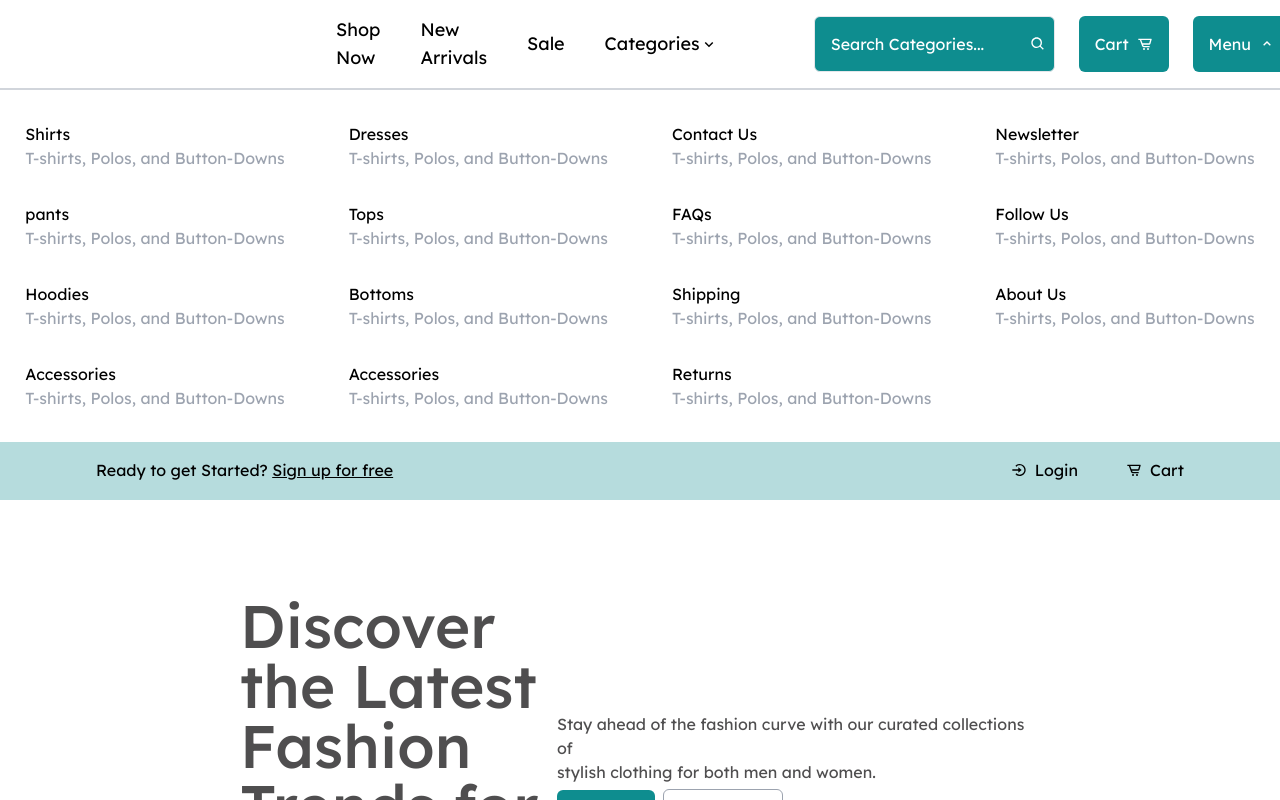
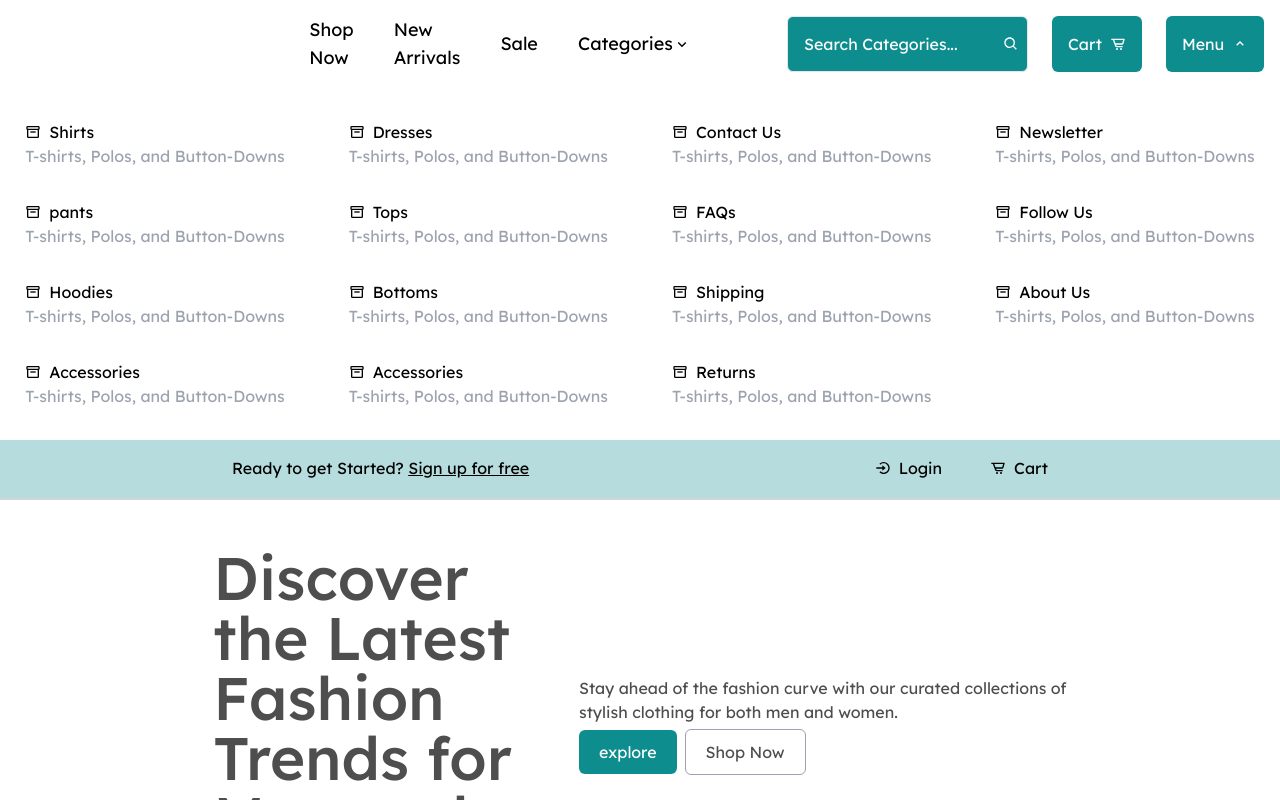
Before and after one commit to Nyman556/React-ecommerce, a React (Create React App) app: page / in a window 1280 px wide. Both pictures are taken after a click on the button "Menu". Shown: the top 800 px of the page. Built offline with nearby package versions, Linux system fonts and the light colour scheme.

Commit message:
tailwind ändringar

```diff
--- a/src/App.js
+++ b/src/App.js
@@ -8,7 +8,7 @@ import { BrowserRouter as Router, Route, Routes } from "react-router-dom";
 function App() {
 	return (
 		<Router>
-			<div className="App">
+			<div className="App [&>section]:w-1/3">
 				<Header />
 				<div>
 					<Routes>
--- a/src/components/feature.js
+++ b/src/components/feature.js
@@ -3,7 +3,7 @@ import { FEATURE_IMAGE_URL } from "../constants/imageUrls";
 
 export function Feature() {
 	return (
-		<section className="lg:flex px-60 my-12 mt-24 text-lightGray">
+		<section className="self-center text-lightGray flex">
 			<div className=" lg:w-2/4 flex flex-col justify-center space-y-8 lg:mr-24">
 				<p>Shop</p>
 				<h3 className=" text-5xl">
--- a/src/components/footer.js
+++ b/src/components/footer.js
@@ -21,7 +21,6 @@ export function Footer() {
 				<div>
 					<img src={logo} />
 				</div>
-				<div className="flex space-x-24">
 				<ul className="flex flex-col [&>a]:text-sm space-y-3 [&>a]:text-gray-400">
 					<p>About Us</p>
 					{FOOTER_LINKS_ABOUT.map((linkTitle, idx) => {
@@ -52,7 +51,6 @@ export function Footer() {
 						);
 					})}
 				</ul>
-				</div>
 				<div className=" space-y-4 text-lightGray">
 					<h6>Subscribe</h6>
 					<p>Join our mailing list for the latest updates and promotions.</p>
--- a/src/components/header.js
+++ b/src/components/header.js
@@ -31,8 +31,11 @@ export function Header() {
 	}, []);
 
 	return (
-		<header className="top-0 bg-white z-10" ref={header}>
-			<div className="flex px-60 p-4 border-b-2 border-gray-300  w-4/4 justify-between">
+		<header
+			className="top-0 bg-white z-10 border-b-2 border-gray-300"
+			ref={header}
+		>
+			<div className="w-2/3 flex m-auto py-4  w-4/4 justify-between">
 				<Link to="/">
 					<img src={logo} />
 				</Link>
--- a/src/components/hero.js
+++ b/src/components/hero.js
@@ -3,7 +3,7 @@ import { HERO_IMAGE_URL } from "../constants/imageUrls";
 
 export function Hero() {
 	return (
-		<section className="flex flex-col justify-center my-12 px-60">
+		<section className="self-center">
 			<div className="flex justify-between my-12 text-lightGray">
 				<h1 className=" text-3xl lg:text-6xl leading-tight lg:w-2/5">
 					Discover the Latest Fashion Trends for Men and Women
--- a/src/components/howItWorks.js
+++ b/src/components/howItWorks.js
@@ -3,7 +3,7 @@ import { HOW_IT_WORKS_IMAGE_URLS } from "../constants/imageUrls";
 
 export function HowItWorks() {
 	return (
-		<section className="my-12 mt-32 px-60 text-lightGray">
+		<section className="self-center text-lightGray">
 			<div className="flex flex-col text-center space-y-5">
 				<p>Simplistic</p>
 				<h3 className=" text-5xl">
--- a/src/components/menu.js
+++ b/src/components/menu.js
@@ -1,4 +1,4 @@
-import { BiCartAlt, BiLogInCircle } from "react-icons/bi";
+import { BiBox, BiCartAlt, BiLogInCircle } from "react-icons/bi";
 import { Link } from "react-router-dom";
 
 const listObjects = [
@@ -23,11 +23,14 @@ export function Menu() {
 				{listObjects.map((listItem, idx) => {
 					return (
 						<ul key={idx} className="space-y-16">
-							{listItem.categories.map((category) => {
+							{listItem.categories.map((category, idx) => {
 								return (
-									<Link to="/">
-										<li className=" my-8">
-											<p>{category}</p>
+									<Link key={idx} to="/">
+										<li className="my-8">
+											<p className="flex items-center space-x-2 ">
+												<BiBox />
+												<span>{category}</span>
+											</p>
 											<span className=" text-gray-400">
 												T-shirts, Polos, and Button-Downs
 											</span>
@@ -39,7 +42,8 @@ export function Menu() {
 					);
 				})}
 			</div>
-			<div className="flex justify-between w-4/4 px-24 py-4 bg-lightCyan">
+			<div className="w-3/3 px-24 py-4 bg-lightCyan">
+				<div className="w-3/4 flex justify-between mx-auto">
 					<p>
 						Ready to get Started?{" "}
 						<Link className="underline">Sign up for free</Link>
@@ -55,6 +59,7 @@ export function Menu() {
 						</Link>
 					</div>
 				</div>
+			</div>
 		</>
 	);
 }
--- a/src/pages/homePage.js
+++ b/src/pages/homePage.js
@@ -4,7 +4,7 @@ import { HowItWorks } from "../components/howItWorks";
 
 export function HomePage() {
 	return (
-		<main className="space-y-60">
+		<main className="[&>section]:w-2/3 flex flex-col space-y-52">
 			<Hero />
 			<HowItWorks />
 			<Feature />
```
Lines whose indentation alone changed are shown as unchanged.
